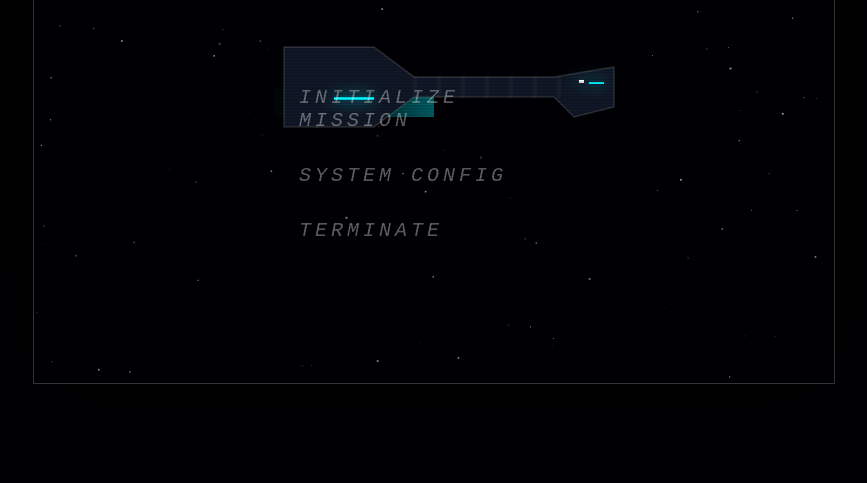
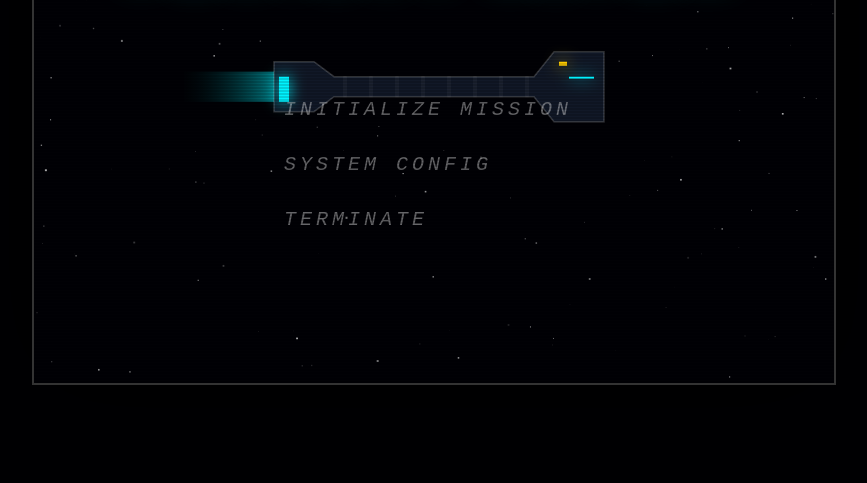
Before and after one commit to dyslexicpengiun/Unnamed-16bit-Game, a plain HTML site: page index.html in a window 1280 px wide. Shown: the part 317-800 px from the top of the page, without its empty margins (206-1073 px from the left). Drawn offline with Linux system fonts and the light colour scheme.

Commit message:
Update index.html

```diff
--- a/index.html
+++ b/index.html
@@ -7,22 +7,79 @@
     <!-- Premium 2D-HD Fonts -->
     <link href="https://fonts.googleapis.com" rel="stylesheet">
     <style>
-        :root { --glow: #fff; --bg: #010103; --cyan: #00f2ff; }
-        body { margin: 0; background: var(--bg); display: flex; justify-content: center; align-items: center; height: 100vh; overflow: hidden; }
+        :root {
+            --glow: #fff;
+            --bg: #010103;
+            --cyan: #00f2ff;
+            --amber: #ffcc00;
+        }
 
-        #game-wrapper { position: relative; width: 800px; height: 600px; border: 1px solid #333; overflow: hidden; background: #000; box-shadow: 0 0 100px #000; }
-        canvas { position: absolute; top: 0; left: 0; image-rendering: pixelated; }
+        body {
+            margin: 0;
+            background: var(--bg);
+            display: flex;
+            justify-content: center;
+            align-items: center;
+            height: 100vh;
+            overflow: hidden;
+            font-family: 'Courier New', monospace;
+        }
+
+        #game-wrapper {
+            position: relative;
+            width: 800px;
+            height: 600px;
+            border: 2px solid #333;
+            overflow: hidden;
+            background: #000;
+            box-shadow: 0 0 100px #000;
+        }
+
+        canvas {
+            position: absolute;
+            top: 0;
+            left: 0;
+            image-rendering: pixelated;
+        }
 
         /* CRT Scanline Aesthetic */
-        #crt-overlay { position: absolute; top: 0; left: 0; width: 100%; height: 100%; background: linear-gradient(rgba(18, 16, 16, 0) 50%, rgba(0, 0, 0, 0.15) 50%); background-size: 100% 3px; pointer-events: none; z-index: 100; }
+        #crt-overlay {
+            position: absolute;
+            top: 0;
+            left: 0;
+            width: 100%;
+            height: 100%;
+            background: linear-gradient(rgba(18, 16, 16, 0) 50%, rgba(0, 0, 0, 0.15) 50%);
+            background-size: 100% 3px;
+            pointer-events: none;
+            z-index: 100;
+        }
 
-        .ui-layer { position: absolute; width: 100%; height: 100%; display: flex; flex-direction: column; align-items: center; justify-content: center; z-index: 50; color: white; }
+        .ui-layer {
+            position: absolute;
+            width: 100%;
+            height: 100%;
+            display: flex;
+            flex-direction: column;
+            align-items: center;
+            justify-content: center;
+            z-index: 50;
+            color: white;
+            transition: opacity 1s ease;
+        }
+
+        .hidden { opacity: 0; pointer-events: none; }
 
         /* Octopath Style Title */
         #main-title {
-            font-family: 'Cinzel Decorative', serif; font-size: 54px; letter-spacing: 12px; margin: 0;
-            color: #fff; text-shadow: 0 0 15px #fff, 0 0 30px var(--cyan);
-            z-index: 60; animation: titlePulse 4s ease-in-out infinite;
+            font-family: 'Cinzel Decorative', serif;
+            font-size: 54px;
+            letter-spacing: 12px;
+            margin: 0;
+            color: #fff;
+            text-shadow: 0 0 15px #fff, 0 0 30px var(--cyan);
+            z-index: 60;
+            animation: titlePulse 4s ease-in-out infinite;
         }
 
         @keyframes titlePulse {
@@ -30,17 +87,39 @@
             50% { transform: translateY(-5px); text-shadow: 0 0 25px #fff, 0 0 50px var(--cyan); }
         }
 
-        .menu-options { margin-top: 100px; display: flex; flex-direction: column; gap: 12px; }
+        .menu-options {
+            margin-top: 100px;
+            display: flex;
+            flex-direction: column;
+            gap: 12px;
+        }
 
         /* Fire Emblem / Octopath Style Buttons */
         .menu-btn {
-            background: none; border: none; color: rgba(255,255,255,0.4); font-size: 20px; padding: 10px 40px; cursor: pointer;
-            font-family: 'IBM Plex Mono', monospace; transition: 0.4s; letter-spacing: 4px; font-style: italic; width: 350px;
-            border-left: 0px solid var(--cyan); text-align: left;
+            background: none;
+            border: none;
+            color: rgba(255,255,255,0.4);
+            font-size: 20px;
+            padding: 10px 40px;
+            cursor: pointer;
+            font-family: 'IBM Plex Mono', monospace;
+            transition: 0.4s;
+            letter-spacing: 4px;
+            font-style: italic;
+            width: 380px;
+            border-left: 0px solid var(--cyan);
+            text-align: left;
         }
-        .menu-btn:hover { color: #fff; text-shadow: 0 0 15px #fff; transform: translateX(20px); }
+
+        .menu-btn:hover {
+            color: #fff;
+            text-shadow: 0 0 15px #fff;
+            transform: translateX(20px);
+        }
+
         .menu-btn.active {
-            color: #fff; text-shadow: 0 0 15px #fff, 0 0 30px var(--cyan);
+            color: #fff;
+            text-shadow: 0 0 15px #fff, 0 0 30px var(--cyan);
             border-left: 6px solid var(--cyan);
             background: linear-gradient(90deg, rgba(0,242,255,0.15), transparent);
         }
@@ -88,7 +167,7 @@ const Engine = {
 const MenuSystem = {
     stars: [],
     init() {
-        for(let i=0; i<200; i++) {
+        for(let i=0; i<220; i++) {
             this.stars.push({
                 x: Math.random()*800,
                 y: Math.random()*600,
@@ -99,17 +178,19 @@ const MenuSystem = {
         }
     },
     draw(ctx) {
-        // Space Background
+        // Deep Space Background
         ctx.fillStyle = "#010105";
         ctx.fillRect(0,0,800,600);
 
-        // 1. Draw Star Field with Ship Occlusion
+        // 1. Draw Star Field with Dreadnought Occlusion
         ctx.fillStyle = "#fff";
         this.stars.forEach(s => {
             s.y -= s.v; if(s.y < 0) s.y = 600;
 
-            // OCCLUSION: Don't render stars where the massive ship sits
-            if (s.x > 260 && s.x < 580 && s.y > 230 && s.y < 310) return;
+            // OCCLUSION: Blocking stars behind the ship's 320px horizontal body
+            const dx = Math.abs(s.x - 400);
+            const dy = Math.abs(s.y - 250);
+            if (dx < 170 && dy < 60) return;
 
             const alpha = 0.1 + Math.abs(Math.sin(s.b + Engine.frame * 0.015)) * 0.6;
             ctx.globalAlpha = alpha;
@@ -117,66 +198,72 @@ const MenuSystem = {
         });
         ctx.globalAlpha = 1.0;
 
-        // 2. Draw the Dreadnought
+        // 2. Draw the Horizontal Dreadnought
         this.drawDreadnought(ctx);
     },
     drawDreadnought(ctx) {
-        const bob = Math.sin(Engine.frame * 0.02) * 4; // Slow heavy drift
+        const bob = Math.sin(Engine.frame * 0.02) * 5; // Heavy capital ship vibration
         ctx.save();
-        ctx.translate(400, 260 + bob);
+        ctx.translate(400, 250 + bob);
 
-        // ENGINE BACKWASH (High-intensity plume)
-        const engineGlow = ctx.createLinearGradient(0, 0, -200, 0);
-        engineGlow.addColorStop(0, "rgba(0, 242, 255, 0.4)");
+        // --- 1. ENGINE EXHAUST (Left Side) ---
+        const engineGlow = ctx.createLinearGradient(-160, 0, -260, 0);
+        engineGlow.addColorStop(0, "rgba(0, 242, 255, 0.5)");
         engineGlow.addColorStop(1, "transparent");
         ctx.fillStyle = engineGlow;
-        ctx.fillRect(-160, 45, 160, 30);
+        ctx.fillRect(-250, 40, 100, 30); // Main glow plume
 
-        // SHIP HULL - MASSIVE PROFILE
-        ctx.fillStyle = "#111827"; // Heavy Steel Hull
-        ctx.strokeStyle = "rgba(255,255,255,0.15)";
+        // --- 2. THE DREADNOUGHT SILHOUETTE ---
+        ctx.fillStyle = "#111827"; // Dark Matte Hull
+        ctx.strokeStyle = "rgba(255,255,255,0.2)";
         ctx.lineWidth = 1.5;
 
         ctx.beginPath();
-        // Hammerhead Prow (Front)
-        ctx.moveTo(180, 25);
-        ctx.lineTo(180, 65);
-        ctx.lineTo(140, 75);
-        ctx.lineTo(120, 55);
-        // Spine (Neck)
-        ctx.lineTo(-20, 55);
-        // Aft Section (Engines)
-        ctx.lineTo(-60, 85);
-        ctx.lineTo(-150, 85);
-        ctx.lineTo(-150, 5);
-        ctx.lineTo(-60, 5);
-        // Top Profile
-        ctx.lineTo(-20, 35);
-        ctx.lineTo(120, 35);
+        // BACK ENGINE BLOCK (Left)
+        ctx.moveTo(-160, 30);
+        ctx.lineTo(-160, 80);
+        ctx.lineTo(-120, 80);
+        // MAIN SPINE
+        ctx.lineTo(-100, 65);
+        ctx.lineTo(100, 65);
+        // HAMMERHEAD PROW (Right)
+        ctx.lineTo(120, 90);
+        ctx.lineTo(170, 90);
+        ctx.lineTo(170, 20);
+        ctx.lineTo(120, 20);
+        // TOP SPINE
+        ctx.lineTo(100, 45);
+        ctx.lineTo(-100, 45);
+        ctx.lineTo(-120, 30);
         ctx.closePath();
         ctx.fill();
         ctx.stroke();
 
-        // ARMOR PLATING DETAIL
-        ctx.strokeStyle = "rgba(255,255,255,0.05)";
-        for(let i=0; i<7; i++) {
-            ctx.strokeRect(-20 + (i*24), 35, 2, 20); // Hull Ribs
+        // --- 3. HULL PLATING DETAIL ---
+        ctx.strokeStyle = "rgba(255,255,255,0.06)";
+        for(let i=0; i<8; i++) {
+            ctx.strokeRect(-90 + (i*26), 45, 2, 20); // Plating lines
         }
 
-        // NEON STRIPS & COMMAND BRIDGE
+        // --- 4. NEON STRIPS & BRIDGE ---
         ctx.shadowBlur = 15;
         ctx.shadowColor = "#00f2ff";
         ctx.fillStyle = "#00f2ff";
-        ctx.fillRect(155, 40, 15, 2);   // Sensor Strip
-        ctx.fillRect(-100, 55, 40, 3);  // Reactor Glow
-        ctx.fillStyle = "#fff";
-        ctx.fillRect(145, 38, 5, 3);    // Command Window
+        ctx.fillRect(135, 45, 25, 2);   // Forward Sensor Stripe
+        ctx.fillRect(-155, 45, 10, 25); // Engine Core Light
 
-        // LATERAL RCS THRUSTERS (Random Flickering)
-        if (Math.random() > 0.95) {
+        // Command Bridge (Amber Glow)
+        ctx.shadowColor = "#ffcc00";
+        ctx.fillStyle = "#ffcc00";
+        ctx.fillRect(125, 30, 8, 4);
+
+        // --- 5. RCS THRUSTERS (Random Flickering) ---
+        if (Math.random() > 0.96) {
+            ctx.shadowBlur = 10;
+            ctx.shadowColor = "cyan";
             ctx.fillStyle = "cyan";
-            ctx.fillRect(130, 30, 2, 4); // Forward burst
-            ctx.fillRect(-40, 85, 2, 6); // Aft burst
+            ctx.fillRect(140, 20, 4, 2);  // Bow Up-Thrust
+            ctx.fillRect(-120, 80, 2, 4); // Aft Down-Thrust
         }
 
         ctx.restore();
@@ -189,7 +276,7 @@ document.querySelectorAll('.menu-btn').forEach(btn => {
     btn.addEventListener('mouseleave', () => btn.classList.remove('active'));
 });
 
-// START THE ENGINE
+// INITIALIZE
 Engine.init();
 </script>
 </body>
```
